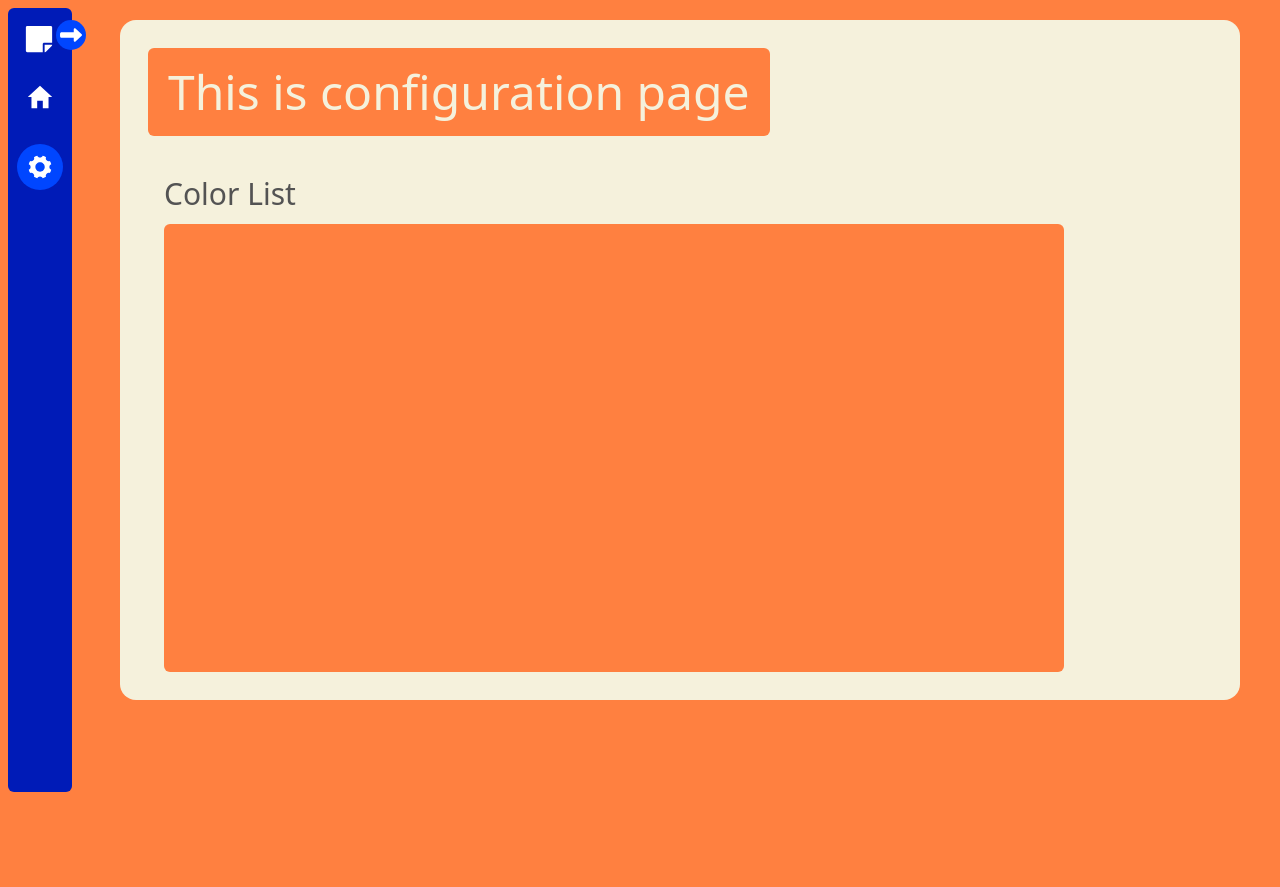
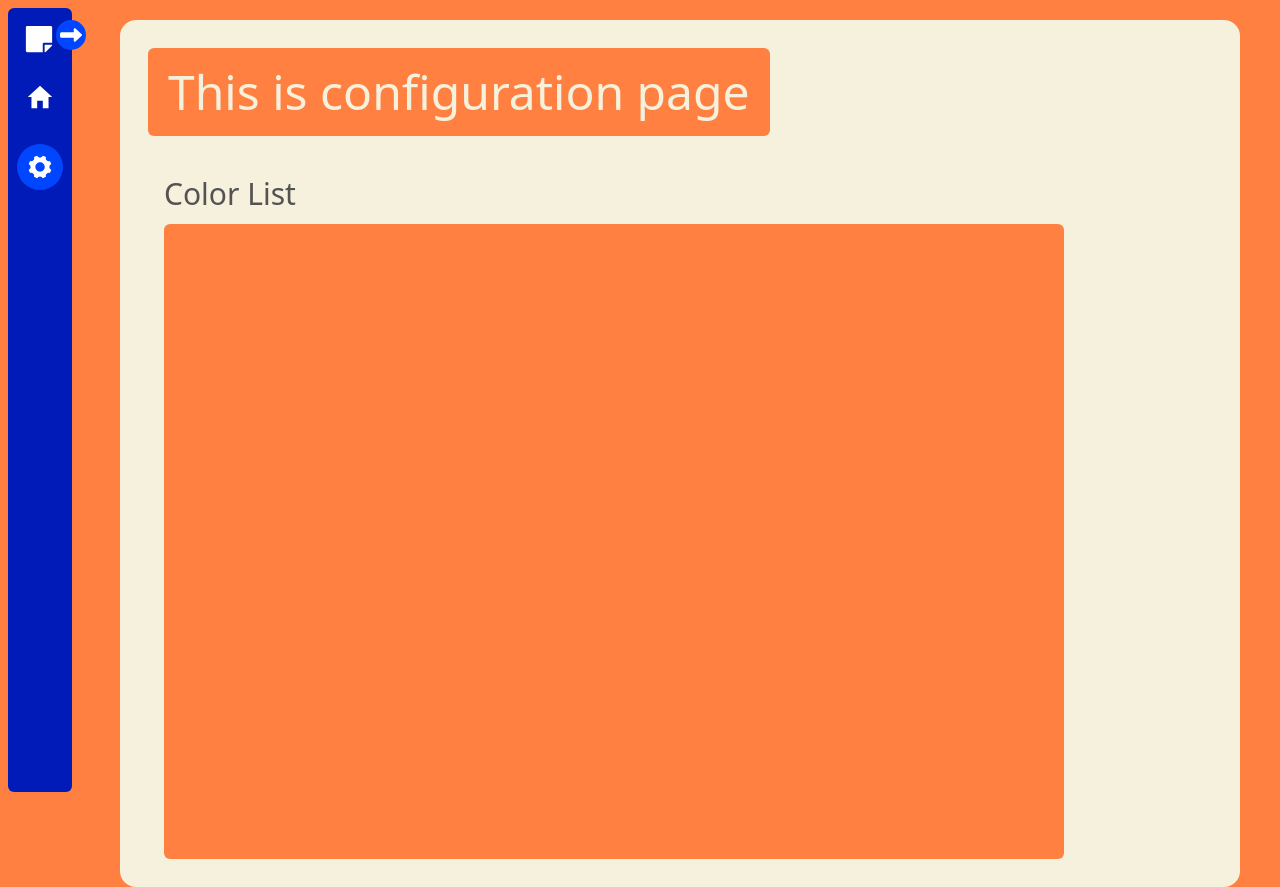
Before and after one commit to Xranos/BinusFlow, a React (Vite) app: page /config in a window 1280 px wide. Before the commit the page ends 800 px from the top, so only its background shows below. Built offline with nearby package versions, Linux system fonts and the light colour scheme.

Commit message:
progress

```diff
--- a/src/pages/configPage.tsx
+++ b/src/pages/configPage.tsx
@@ -1,6 +1,10 @@
+import { useState } from "react"
+
+import { IoMdAdd } from "react-icons/io";
+
 function ConfigPage() {
     return (
-        <div className="p-10 pt-5">
+        <div className="px-10 pt-5">
             <div className="bg-[#F5F1DC] rounded-2xl flex items-start justify-start">
                 <div className="flex flex-col p-7 gap-5">
                     <h1 className="text-[#F5F1DC] text-5xl bg-[#FF8040] rounded-md p-5 w-fit ">
@@ -10,7 +14,11 @@ function ConfigPage() {
                         <h2 className="text-[#535353] text-3xl pt-5 ">
                             Color List
                         </h2>
-                        <div className="bg-[#FF8040] h-[28rem] w-225 rounded-md">
+                        <div className="bg-[#FF8040] h-[635px] w-225 rounded-md px-8 pt-15 ">
+                            <div className="grid grid-cols-8 gap-4">
+
+
+                            </div>
                         </div>
                     </div>
                 </div>
```
